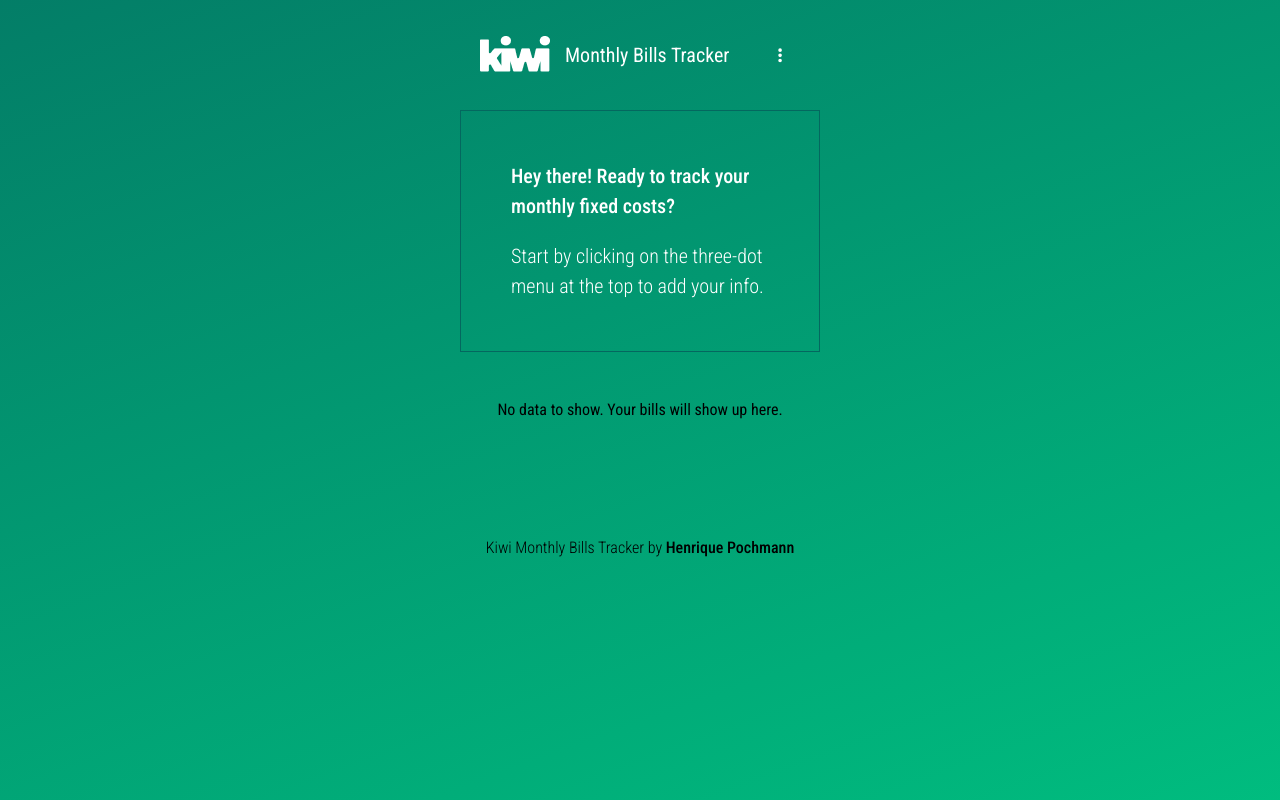
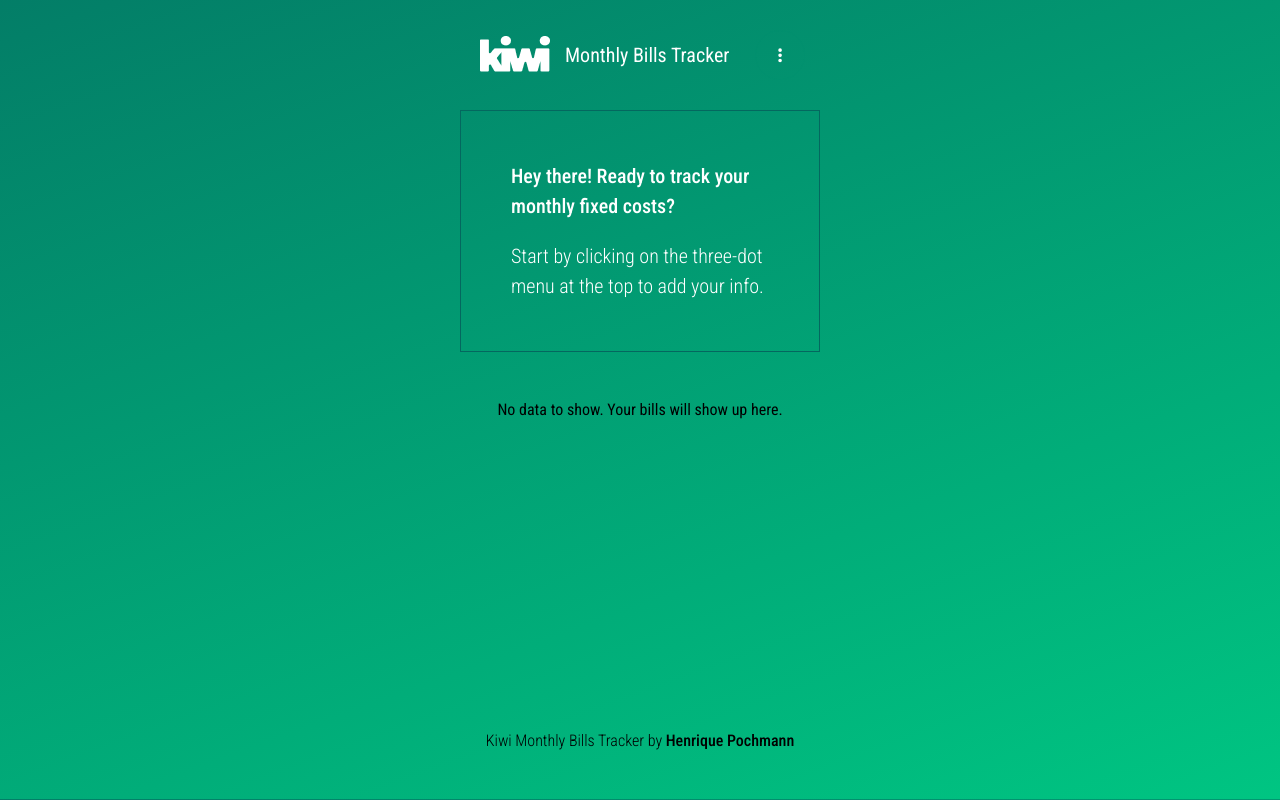
Before and after one commit to henriquepcm/kiwi-monthly-bills-tracker, a React (Vite) app: page / in a window 1280 px wide. Shown: the top 800 px of the page. Built offline with nearby package versions, Linux system fonts and the light colour scheme.

Commit message:
Adjuststo the footer

```diff
--- a/src/components/Footer/FooterStyles.ts
+++ b/src/components/Footer/FooterStyles.ts
@@ -3,13 +3,13 @@ import styled from "styled-components";
 export const StyledDivFooter = styled.div`
      display: flex;
      color: var(--kiwi-color5);
-     margin-top: calc(var(--kiwi-vertical-gap) * 6);
-     align-items: center;
+     align-items: end;
      justify-content: center;
      font-size: var(--kiwi-small-font-size);
      font-weight: var(--kiwi-light-font-weight);
      width: 100%;
-     height: 2rem;
+     height: 100%;
+     padding: 5rem 0 5rem 0;
 `;
 
 export const StyledALink = styled.a`
@@ -54,7 +54,7 @@ export const StyledALink = styled.a`
      span {
           display: inline-block;
           transition: transform 0.3s cubic-bezier(0.76, 0, 0.24, 1);
-          transform: translate(0, 0.19rem);
+          transform: translate(0, 4px);
      }
 
      &:hover span {
--- a/src/styles/GlobalStyle.ts
+++ b/src/styles/GlobalStyle.ts
@@ -75,19 +75,20 @@ html {
     font-size:62.5%;
 }
 body {
+    display: flex;
+    justify-content: center;
     background: var(--kiwi-color7);
     background: linear-gradient(160deg, var(--kiwi-color8) -30%, var(--kiwi-color6) 100%);
     font-family: var(--kiwi-font-family);
     color: #fff;;
     font-size: var(--kiwi-medium-font-size);
     padding-top:2.5rem;
-    display: flex;
-    justify-content: center;
-    margin-bottom:15rem;
+    min-height: 96.7vh;
 }
 #root {
+    display: flex;
+    flex-direction: column;
     width: 36rem;
-    min-height: 100vh;
   }
 `;
 export default GlobalStyle;
```
